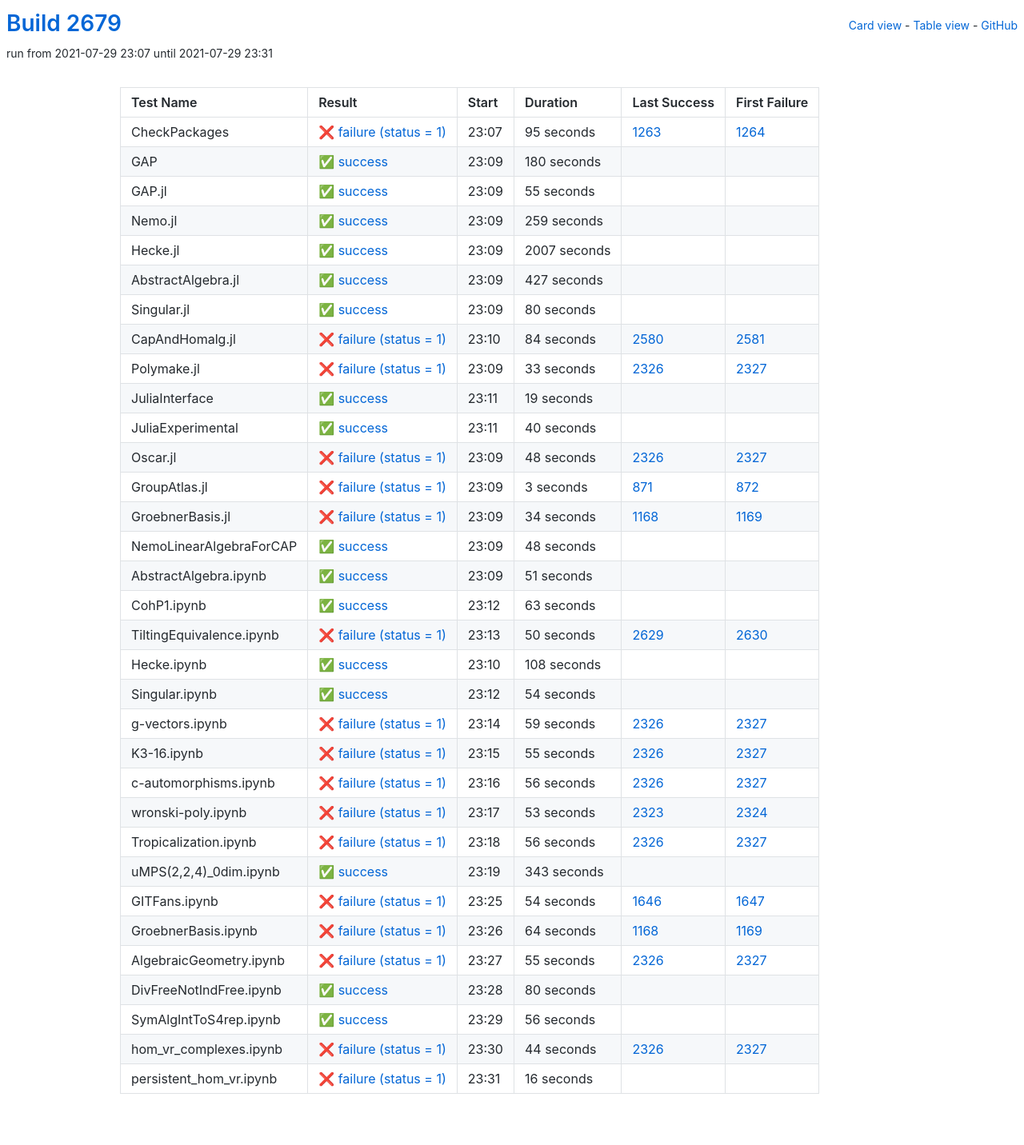
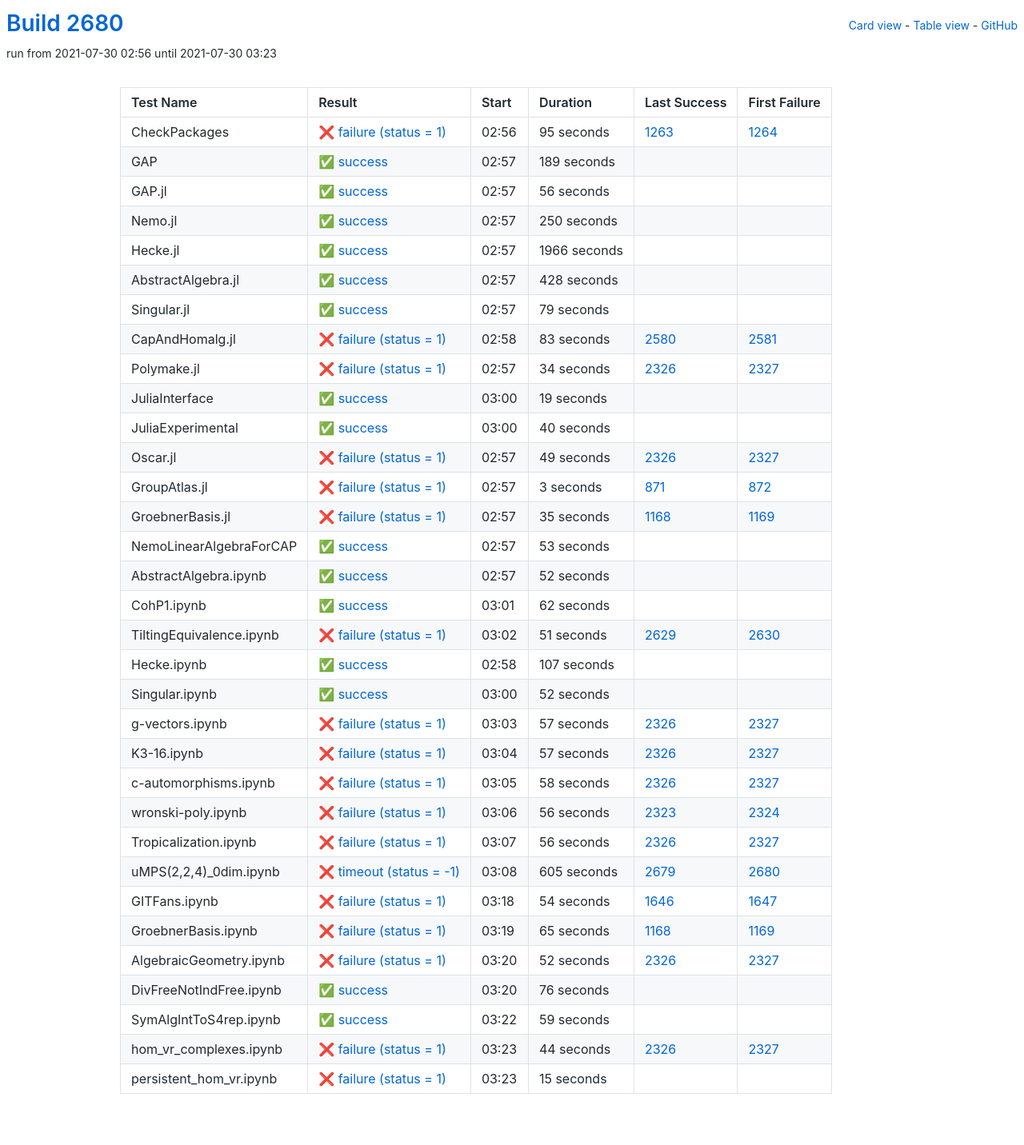
Before and after one commit to oscar-system/oscar-ci-status-stable, a Jekyll site: the page built from table.html, in a window 1280 px wide. Shown: the whole page at 80% size. Built offline with Jekyll 4.4.1, drawn with Linux system fonts in a browser that asks for light colours.

Commit message:
Build #2680

```diff
--- a/_data/ci.yml
+++ b/_data/ci.yml
@@ -1,6 +1,6 @@
 ---
-build: 2679
-build_url: https://oscarci.mathematik.uni-kl.de/job/oscar-stable/2679/
+build: 2680
+build_url: https://oscarci.mathematik.uni-kl.de/job/oscar-stable/2680/
 job: oscar-stable
 organization: oscar-system
 repo: oscar-ci-status-stable
@@ -8,8 +8,8 @@ repourl: https://github.com/oscar-system/oscar-ci-status-stable
 tests:
 - name: CheckPackages
   id: checkpackages
-  log: https://oscarci.mathematik.uni-kl.de/job/oscar-stable/2679/artifact/logs/build-2679/CheckPackages.log
-  start: 2021-07-29 23:07
+  log: https://oscarci.mathematik.uni-kl.de/job/oscar-stable/2680/artifact/logs/build-2680/CheckPackages.log
+  start: 2021-07-30 02:56
   success: false
   exitcode: 1
   status: failure
@@ -20,104 +20,104 @@ tests:
   first_failure_url: https://oscarci.mathematik.uni-kl.de/job/oscar-stable/1264/
 - name: GAP
   id: gap
-  log: https://oscarci.mathematik.uni-kl.de/job/oscar-stable/2679/artifact/logs/build-2679/GAP.log
-  start: 2021-07-29 23:09
+  log: https://oscarci.mathematik.uni-kl.de/job/oscar-stable/2680/artifact/logs/build-2680/GAP.log
+  start: 2021-07-30 02:57
   success: true
   exitcode: 0
   status: success
-  duration: 180
+  duration: 189
   last_success: false
   last_success_url:
   first_failure: false
   first_failure_url:
 - name: GAP.jl
   id: gap-jl
-  log: https://oscarci.mathematik.uni-kl.de/job/oscar-stable/2679/artifact/logs/build-2679/GAP.jl.log
-  start: 2021-07-29 23:09
+  log: https://oscarci.mathematik.uni-kl.de/job/oscar-stable/2680/artifact/logs/build-2680/GAP.jl.log
+  start: 2021-07-30 02:57
   success: true
   exitcode: 0
   status: success
-  duration: 55
+  duration: 56
   last_success: false
   last_success_url:
   first_failure: false
   first_failure_url:
 - name: Nemo.jl
   id: nemo-jl
-  log: https://oscarci.mathematik.uni-kl.de/job/oscar-stable/2679/artifact/logs/build-2679/Nemo.jl.log
-  start: 2021-07-29 23:09
+  log: https://oscarci.mathematik.uni-kl.de/job/oscar-stable/2680/artifact/logs/build-2680/Nemo.jl.log
+  start: 2021-07-30 02:57
   success: true
   exitcode: 0
   status: success
-  duration: 259
+  duration: 250
   last_success: false
   last_success_url:
   first_failure: false
   first_failure_url:
 - name: Hecke.jl
   id: hecke-jl
-  log: https://oscarci.mathematik.uni-kl.de/job/oscar-stable/2679/artifact/logs/build-2679/Hecke.jl.log
-  start: 2021-07-29 23:09
+  log: https://oscarci.mathematik.uni-kl.de/job/oscar-stable/2680/artifact/logs/build-2680/Hecke.jl.log
+  start: 2021-07-30 02:57
   success: true
   exitcode: 0
   status: success
-  duration: 2007
+  duration: 1966
   last_success: false
   last_success_url:
   first_failure: false
   first_failure_url:
 - name: AbstractAlgebra.jl
   id: abstractalgebra-jl
-  log: https://oscarci.mathematik.uni-kl.de/job/oscar-stable/2679/artifact/logs/build-2679/AbstractAlgebra.jl.log
-  start: 2021-07-29 23:09
+  log: https://oscarci.mathematik.uni-kl.de/job/oscar-stable/2680/artifact/logs/build-2680/AbstractAlgebra.jl.log
+  start: 2021-07-30 02:57
   success: true
   exitcode: 0
   status: success
-  duration: 427
+  duration: 428
   last_success: false
   last_success_url:
   first_failure: false
   first_failure_url:
 - name: Singular.jl
   id: singular-jl
-  log: https://oscarci.mathematik.uni-kl.de/job/oscar-stable/2679/artifact/logs/build-2679/Singular.jl.log
-  start: 2021-07-29 23:09
+  log: https://oscarci.mathematik.uni-kl.de/job/oscar-stable/2680/artifact/logs/build-2680/Singular.jl.log
+  start: 2021-07-30 02:57
   success: true
   exitcode: 0
   status: success
-  duration: 80
+  duration: 79
   last_success: false
   last_success_url:
   first_failure: false
   first_failure_url:
 - name: CapAndHomalg.jl
   id: capandhomalg-jl
-  log: https://oscarci.mathematik.uni-kl.de/job/oscar-stable/2679/artifact/logs/build-2679/CapAndHomalg.jl.log
-  start: 2021-07-29 23:10
+  log: https://oscarci.mathematik.uni-kl.de/job/oscar-stable/2680/artifact/logs/build-2680/CapAndHomalg.jl.log
+  start: 2021-07-30 02:58
   success: false
   exitcode: 1
   status: failure
-  duration: 84
+  duration: 83
   last_success: 2580
   last_success_url: https://oscarci.mathematik.uni-kl.de/job/oscar-stable/2580/
   first_failure: 2581
   first_failure_url: https://oscarci.mathematik.uni-kl.de/job/oscar-stable/2581/
 - name: Polymake.jl
   id: polymake-jl
-  log: https://oscarci.mathematik.uni-kl.de/job/oscar-stable/2679/artifact/logs/build-2679/Polymake.jl.log
-  start: 2021-07-29 23:09
+  log: https://oscarci.mathematik.uni-kl.de/job/oscar-stable/2680/artifact/logs/build-2680/Polymake.jl.log
+  start: 2021-07-30 02:57
   success: false
   exitcode: 1
   status: failure
-  duration: 33
+  duration: 34
   last_success: 2326
   last_success_url: https://oscarci.mathematik.uni-kl.de/job/oscar-stable/2326/
   first_failure: 2327
   first_failure_url: https://oscarci.mathematik.uni-kl.de/job/oscar-stable/2327/
 - name: JuliaInterface
   id: juliainterface
-  log: https://oscarci.mathematik.uni-kl.de/job/oscar-stable/2679/artifact/logs/build-2679/JuliaInterface.log
-  start: 2021-07-29 23:11
+  log: https://oscarci.mathematik.uni-kl.de/job/oscar-stable/2680/artifact/logs/build-2680/JuliaInterface.log
+  start: 2021-07-30 03:00
   success: true
   exitcode: 0
   status: success
@@ -128,8 +128,8 @@ tests:
   first_failure_url:
 - name: JuliaExperimental
   id: juliaexperimental
-  log: https://oscarci.mathematik.uni-kl.de/job/oscar-stable/2679/artifact/logs/build-2679/JuliaExperimental.log
-  start: 2021-07-29 23:11
+  log: https://oscarci.mathematik.uni-kl.de/job/oscar-stable/2680/artifact/logs/build-2680/JuliaExperimental.log
+  start: 2021-07-30 03:00
   success: true
   exitcode: 0
   status: success
@@ -140,20 +140,20 @@ tests:
   first_failure_url:
 - name: Oscar.jl
   id: oscar-jl
-  log: https://oscarci.mathematik.uni-kl.de/job/oscar-stable/2679/artifact/logs/build-2679/Oscar.jl.log
-  start: 2021-07-29 23:09
+  log: https://oscarci.mathematik.uni-kl.de/job/oscar-stable/2680/artifact/logs/build-2680/Oscar.jl.log
+  start: 2021-07-30 02:57
   success: false
   exitcode: 1
   status: failure
-  duration: 48
+  duration: 49
   last_success: 2326
   last_success_url: https://oscarci.mathematik.uni-kl.de/job/oscar-stable/2326/
   first_failure: 2327
   first_failure_url: https://oscarci.mathematik.uni-kl.de/job/oscar-stable/2327/
 - name: GroupAtlas.jl
   id: groupatlas-jl
-  log: https://oscarci.mathematik.uni-kl.de/job/oscar-stable/2679/artifact/logs/build-2679/GroupAtlas.jl.log
-  start: 2021-07-29 23:09
+  log: https://oscarci.mathematik.uni-kl.de/job/oscar-stable/2680/artifact/logs/build-2680/GroupAtlas.jl.log
+  start: 2021-07-30 02:57
   success: false
   exitcode: 1
   status: failure
@@ -164,140 +164,140 @@ tests:
   first_failure_url: https://oscarci.mathematik.uni-kl.de/job/oscar-stable/872/
 - name: GroebnerBasis.jl
   id: groebnerbasis-jl
-  log: https://oscarci.mathematik.uni-kl.de/job/oscar-stable/2679/artifact/logs/build-2679/GroebnerBasis.jl.log
-  start: 2021-07-29 23:09
+  log: https://oscarci.mathematik.uni-kl.de/job/oscar-stable/2680/artifact/logs/build-2680/GroebnerBasis.jl.log
+  start: 2021-07-30 02:57
   success: false
   exitcode: 1
   status: failure
-  duration: 34
+  duration: 35
   last_success: 1168
   last_success_url: https://oscarci.mathematik.uni-kl.de/job/oscar-stable/1168/
   first_failure: 1169
   first_failure_url: https://oscarci.mathematik.uni-kl.de/job/oscar-stable/1169/
 - name: NemoLinearAlgebraForCAP
   id: nemolinearalgebraforcap
-  log: https://oscarci.mathematik.uni-kl.de/job/oscar-stable/2679/artifact/logs/build-2679/NemoLinearAlgebraForCAP.log
-  start: 2021-07-29 23:09
+  log: https://oscarci.mathematik.uni-kl.de/job/oscar-stable/2680/artifact/logs/build-2680/NemoLinearAlgebraForCAP.log
+  start: 2021-07-30 02:57
   success: true
   exitcode: 0
   status: success
-  duration: 48
+  duration: 53
   last_success: false
   last_success_url:
   first_failure: false
   first_failure_url:
 - name: AbstractAlgebra.ipynb
   id: abstractalgebra-ipynb
-  log: https://oscarci.mathematik.uni-kl.de/job/oscar-stable/2679/artifact/logs/build-2679/AbstractAlgebra.ipynb.log
-  start: 2021-07-29 23:09
+  log: https://oscarci.mathematik.uni-kl.de/job/oscar-stable/2680/artifact/logs/build-2680/AbstractAlgebra.ipynb.log
+  start: 2021-07-30 02:57
   success: true
   exitcode: 0
   status: success
-  duration: 51
+  duration: 52
   last_success: false
   last_success_url:
   first_failure: false
   first_failure_url:
 - name: CohP1.ipynb
   id: cohp1-ipynb
-  log: https://oscarci.mathematik.uni-kl.de/job/oscar-stable/2679/artifact/logs/build-2679/CohP1.ipynb.log
-  start: 2021-07-29 23:12
+  log: https://oscarci.mathematik.uni-kl.de/job/oscar-stable/2680/artifact/logs/build-2680/CohP1.ipynb.log
+  start: 2021-07-30 03:01
   success: true
   exitcode: 0
   status: success
-  duration: 63
+  duration: 62
   last_success: false
   last_success_url:
   first_failure: false
   first_failure_url:
 - name: TiltingEquivalence.ipynb
   id: tiltingequivalence-ipynb
-  log: https://oscarci.mathematik.uni-kl.de/job/oscar-stable/2679/artifact/logs/build-2679/TiltingEquivalence.ipynb.log
-  start: 2021-07-29 23:13
+  log: https://oscarci.mathematik.uni-kl.de/job/oscar-stable/2680/artifact/logs/build-2680/TiltingEquivalence.ipynb.log
+  start: 2021-07-30 03:02
   success: false
   exitcode: 1
   status: failure
-  duration: 50
+  duration: 51
   last_success: 2629
   last_success_url: https://oscarci.mathematik.uni-kl.de/job/oscar-stable/2629/
   first_failure: 2630
   first_failure_url: https://oscarci.mathematik.uni-kl.de/job/oscar-stable/2630/
 - name: Hecke.ipynb
   id: hecke-ipynb
-  log: https://oscarci.mathematik.uni-kl.de/job/oscar-stable/2679/artifact/logs/build-2679/Hecke.ipynb.log
-  start: 2021-07-29 23:10
+  log: https://oscarci.mathematik.uni-kl.de/job/oscar-stable/2680/artifact/logs/build-2680/Hecke.ipynb.log
+  start: 2021-07-30 02:58
   success: true
   exitcode: 0
   status: success
-  duration: 108
+  duration: 107
   last_success: false
   last_success_url:
   first_failure: false
   first_failure_url:
 - name: Singular.ipynb
   id: singular-ipynb
-  log: https://oscarci.mathematik.uni-kl.de/job/oscar-stable/2679/artifact/logs/build-2679/Singular.ipynb.log
-  start: 2021-07-29 23:12
+  log: https://oscarci.mathematik.uni-kl.de/job/oscar-stable/2680/artifact/logs/build-2680/Singular.ipynb.log
+  start: 2021-07-30 03:00
   success: true
   exitcode: 0
   status: success
-  duration: 54
+  duration: 52
   last_success: false
   last_success_url:
   first_failure: false
   first_failure_url:
 - name: g-vectors.ipynb
   id: g-vectors-ipynb
-  log: https://oscarci.mathematik.uni-kl.de/job/oscar-stable/2679/artifact/logs/build-2679/g-vectors.ipynb.log
-  start: 2021-07-29 23:14
+  log: https://oscarci.mathematik.uni-kl.de/job/oscar-stable/2680/artifact/logs/build-2680/g-vectors.ipynb.log
+  start: 2021-07-30 03:03
   success: false
   exitcode: 1
   status: failure
-  duration: 59
+  duration: 57
   last_success: 2326
   last_success_url: https://oscarci.mathematik.uni-kl.de/job/oscar-stable/2326/
   first_failure: 2327
   first_failure_url: https://oscarci.mathematik.uni-kl.de/job/oscar-stable/2327/
 - name: K3-16.ipynb
   id: k3-16-ipynb
-  log: https://oscarci.mathematik.uni-kl.de/job/oscar-stable/2679/artifact/logs/build-2679/K3-16.ipynb.log
-  start: 2021-07-29 23:15
+  log: https://oscarci.mathematik.uni-kl.de/job/oscar-stable/2680/artifact/logs/build-2680/K3-16.ipynb.log
+  start: 2021-07-30 03:04
   success: false
   exitcode: 1
   status: failure
-  duration: 55
+  duration: 57
   last_success: 2326
   last_success_url: https://oscarci.mathematik.uni-kl.de/job/oscar-stable/2326/
   first_failure: 2327
   first_failure_url: https://oscarci.mathematik.uni-kl.de/job/oscar-stable/2327/
 - name: c-automorphisms.ipynb
   id: c-automorphisms-ipynb
-  log: https://oscarci.mathematik.uni-kl.de/job/oscar-stable/2679/artifact/logs/build-2679/c-automorphisms.ipynb.log
-  start: 2021-07-29 23:16
+  log: https://oscarci.mathematik.uni-kl.de/job/oscar-stable/2680/artifact/logs/build-2680/c-automorphisms.ipynb.log
+  start: 2021-07-30 03:05
   success: false
   exitcode: 1
   status: failure
-  duration: 56
+  duration: 58
   last_success: 2326
   last_success_url: https://oscarci.mathematik.uni-kl.de/job/oscar-stable/2326/
   first_failure: 2327
   first_failure_url: https://oscarci.mathematik.uni-kl.de/job/oscar-stable/2327/
 - name: wronski-poly.ipynb
   id: wronski-poly-ipynb
-  log: https://oscarci.mathematik.uni-kl.de/job/oscar-stable/2679/artifact/logs/build-2679/wronski-poly.ipynb.log
-  start: 2021-07-29 23:17
+  log: https://oscarci.mathematik.uni-kl.de/job/oscar-stable/2680/artifact/logs/build-2680/wronski-poly.ipynb.log
+  start: 2021-07-30 03:06
   success: false
   exitcode: 1
   status: failure
-  duration: 53
+  duration: 56
   last_success: 2323
   last_success_url: https://oscarci.mathematik.uni-kl.de/job/oscar-stable/2323/
   first_failure: 2324
   first_failure_url: https://oscarci.mathematik.uni-kl.de/job/oscar-stable/2324/
 - name: Tropicalization.ipynb
   id: tropicalization-ipynb
-  log: https://oscarci.mathematik.uni-kl.de/job/oscar-stable/2679/artifact/logs/build-2679/Tropicalization.ipynb.log
-  start: 2021-07-29 23:18
+  log: https://oscarci.mathematik.uni-kl.de/job/oscar-stable/2680/artifact/logs/build-2680/Tropicalization.ipynb.log
+  start: 2021-07-30 03:07
   success: false
   exitcode: 1
   status: failure
@@ -308,20 +308,20 @@ tests:
   first_failure_url: https://oscarci.mathematik.uni-kl.de/job/oscar-stable/2327/
 - name: uMPS(2,2,4)_0dim.ipynb
   id: umps-2-2-4-0dim-ipynb
-  log: https://oscarci.mathematik.uni-kl.de/job/oscar-stable/2679/artifact/logs/build-2679/uMPS-2-2-4-_0dim.ipynb.log
-  start: 2021-07-29 23:19
-  success: true
-  exitcode: 0
-  status: success
-  duration: 343
-  last_success: false
-  last_success_url:
-  first_failure: false
-  first_failure_url:
+  log: https://oscarci.mathematik.uni-kl.de/job/oscar-stable/2680/artifact/logs/build-2680/uMPS-2-2-4-_0dim.ipynb.log
+  start: 2021-07-30 03:08
+  success: false
+  exitcode: -1
+  status: timeout
+  duration: 605
+  last_success: 2679
+  last_success_url: https://oscarci.mathematik.uni-kl.de/job/oscar-stable/2679/
+  first_failure: 2680
+  first_failure_url: https://oscarci.mathematik.uni-kl.de/job/oscar-stable/2680/
 - name: GITFans.ipynb
   id: gitfans-ipynb
-  log: https://oscarci.mathematik.uni-kl.de/job/oscar-stable/2679/artifact/logs/build-2679/GITFans.ipynb.log
-  start: 2021-07-29 23:25
+  log: https://oscarci.mathematik.uni-kl.de/job/oscar-stable/2680/artifact/logs/build-2680/GITFans.ipynb.log
+  start: 2021-07-30 03:18
   success: false
   exitcode: 1
   status: failure
@@ -332,56 +332,56 @@ tests:
   first_failure_url: https://oscarci.mathematik.uni-kl.de/job/oscar-stable/1647/
 - name: GroebnerBasis.ipynb
   id: groebnerbasis-ipynb
-  log: https://oscarci.mathematik.uni-kl.de/job/oscar-stable/2679/artifact/logs/build-2679/GroebnerBasis.ipynb.log
-  start: 2021-07-29 23:26
+  log: https://oscarci.mathematik.uni-kl.de/job/oscar-stable/2680/artifact/logs/build-2680/GroebnerBasis.ipynb.log
+  start: 2021-07-30 03:19
   success: false
   exitcode: 1
   status: failure
-  duration: 64
+  duration: 65
   last_success: 1168
   last_success_url: https://oscarci.mathematik.uni-kl.de/job/oscar-stable/1168/
   first_failure: 1169
   first_failure_url: https://oscarci.mathematik.uni-kl.de/job/oscar-stable/1169/
 - name: AlgebraicGeometry.ipynb
   id: algebraicgeometry-ipynb
-  log: https://oscarci.mathematik.uni-kl.de/job/oscar-stable/2679/artifact/logs/build-2679/AlgebraicGeometry.ipynb.log
-  start: 2021-07-29 23:27
+  log: https://oscarci.mathematik.uni-kl.de/job/oscar-stable/2680/artifact/logs/build-2680/AlgebraicGeometry.ipynb.log
+  start: 2021-07-30 03:20
   success: false
   exitcode: 1
   status: failure
-  duration: 55
+  duration: 52
   last_success: 2326
   last_success_url: https://oscarci.mathematik.uni-kl.de/job/oscar-stable/2326/
   first_failure: 2327
   first_failure_url: https://oscarci.mathematik.uni-kl.de/job/oscar-stable/2327/
 - name: DivFreeNotIndFree.ipynb
   id: divfreenotindfree-ipynb
-  log: https://oscarci.mathematik.uni-kl.de/job/oscar-stable/2679/artifact/logs/build-2679/DivFreeNotIndFree.ipynb.log
-  start: 2021-07-29 23:28
+  log: https://oscarci.mathematik.uni-kl.de/job/oscar-stable/2680/artifact/logs/build-2680/DivFreeNotIndFree.ipynb.log
+  start: 2021-07-30 03:20
   success: true
   exitcode: 0
   status: success
-  duration: 80
+  duration: 76
   last_success: false
   last_success_url:
   first_failure: false
   first_failure_url:
 - name: SymAlgIntToS4rep.ipynb
   id: symalginttos4rep-ipynb
-  log: https://oscarci.mathematik.uni-kl.de/job/oscar-stable/2679/artifact/logs/build-2679/SymAlgIntToS4rep.ipynb.log
-  start: 2021-07-29 23:29
+  log: https://oscarci.mathematik.uni-kl.de/job/oscar-stable/2680/artifact/logs/build-2680/SymAlgIntToS4rep.ipynb.log
+  start: 2021-07-30 03:22
   success: true
   exitcode: 0
   status: success
-  duration: 56
+  duration: 59
   last_success: false
   last_success_url:
   first_failure: false
   first_failure_url:
 - name: hom_vr_complexes.ipynb
   id: hom-vr-complexes-ipynb
-  log: https://oscarci.mathematik.uni-kl.de/job/oscar-stable/2679/artifact/logs/build-2679/hom_vr_complexes.ipynb.log
-  start: 2021-07-29 23:30
+  log: https://oscarci.mathematik.uni-kl.de/job/oscar-stable/2680/artifact/logs/build-2680/hom_vr_complexes.ipynb.log
+  start: 2021-07-30 03:23
   success: false
   exitcode: 1
   status: failure
@@ -392,12 +392,12 @@ tests:
   first_failure_url: https://oscarci.mathematik.uni-kl.de/job/oscar-stable/2327/
 - name: persistent_hom_vr.ipynb
   id: persistent-hom-vr-ipynb
-  log: https://oscarci.mathematik.uni-kl.de/job/oscar-stable/2679/artifact/logs/build-2679/persistent_hom_vr.ipynb.log
-  start: 2021-07-29 23:31
+  log: https://oscarci.mathematik.uni-kl.de/job/oscar-stable/2680/artifact/logs/build-2680/persistent_hom_vr.ipynb.log
+  start: 2021-07-30 03:23
   success: false
   exitcode: 1
   status: failure
-  duration: 16
+  duration: 15
   last_success: false
   last_success_url:
   first_failure: false
```
Also changed, not shown: README.md.
